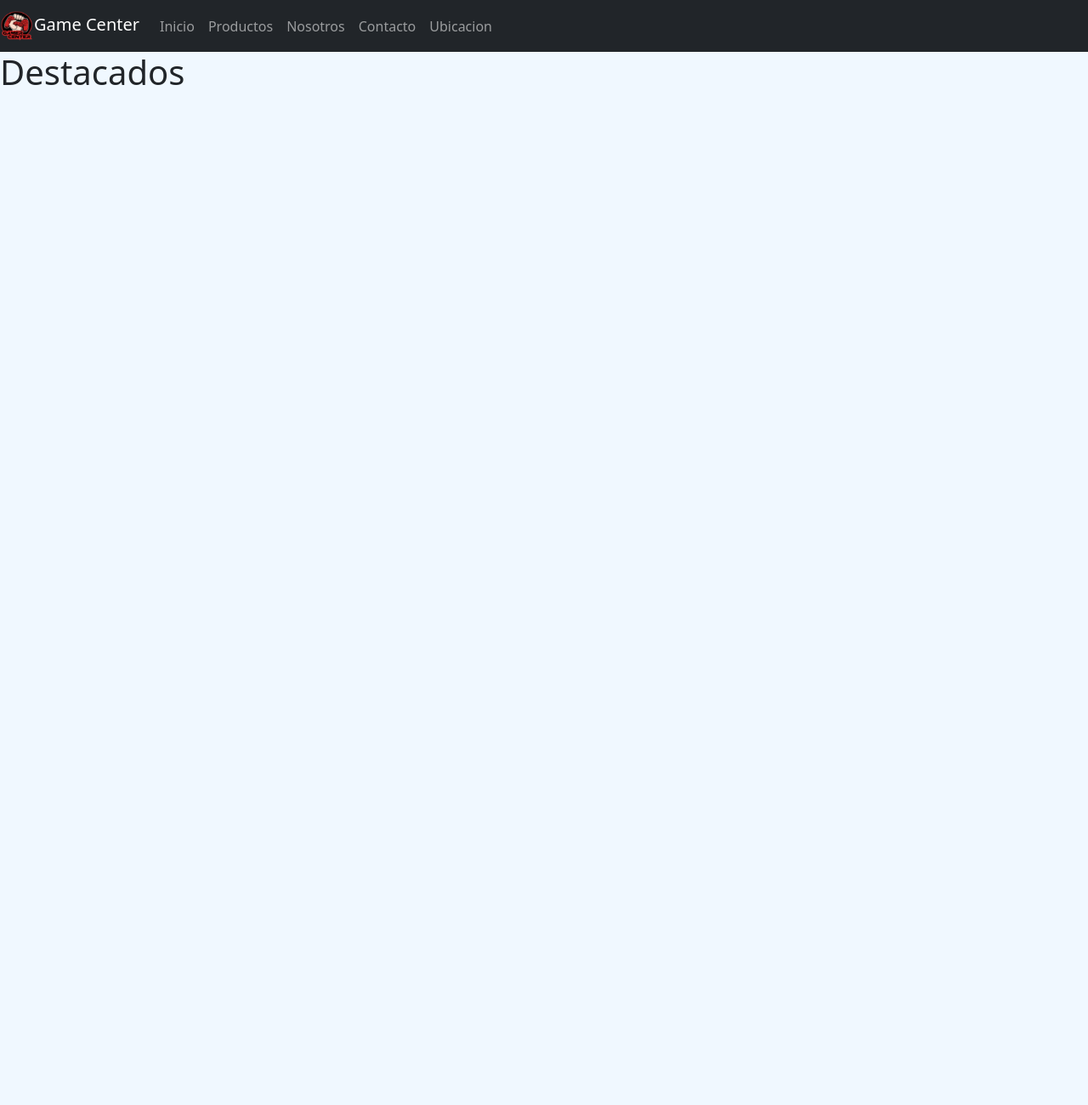
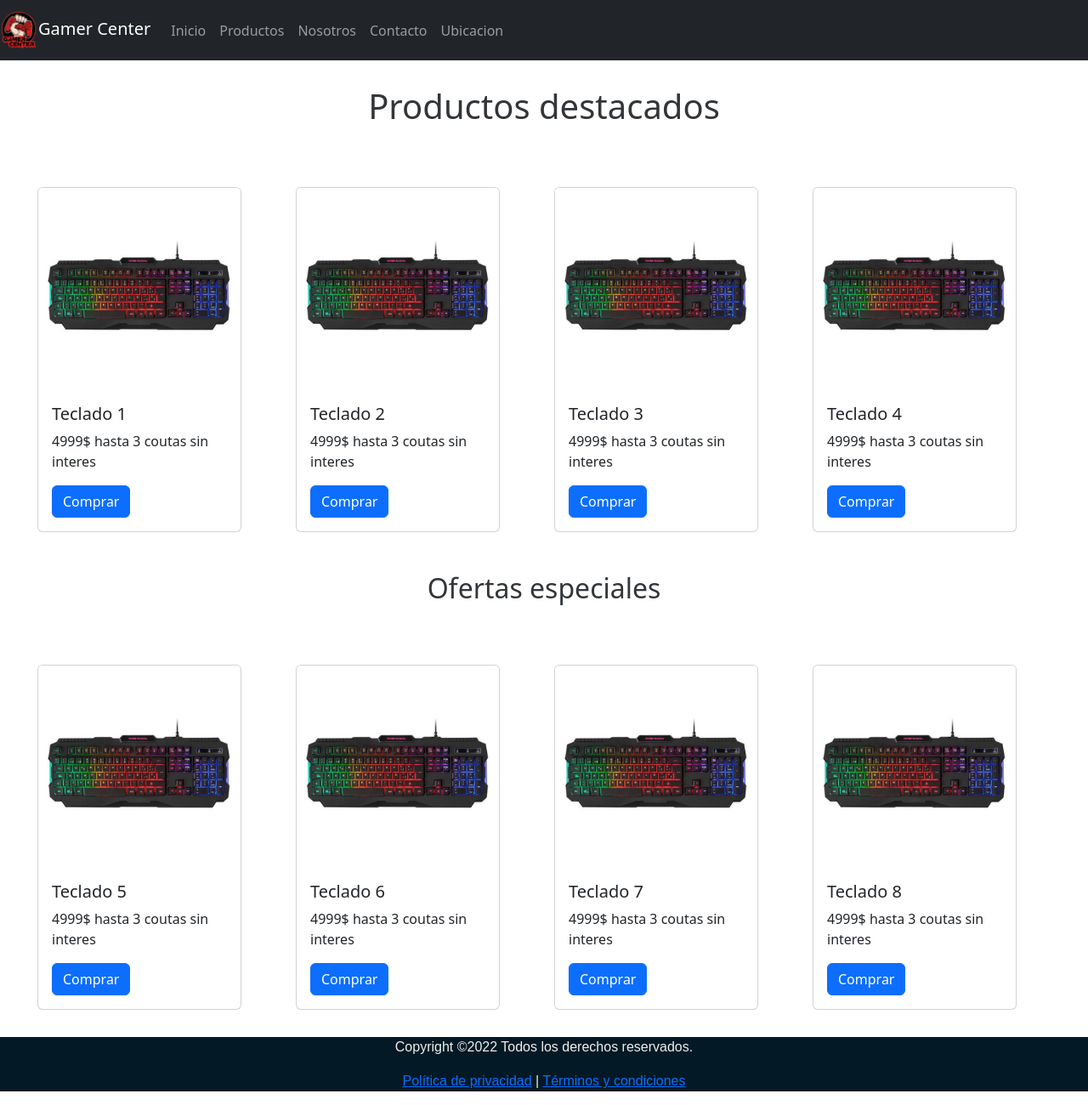
Before and after one commit to sotocortez/Proyecto-final, a plain HTML site: page index.html in a window 1280 px wide. Shown: the whole page at 85% size. Before the commit the page ends 800 px from the top, so only its background shows below. Drawn offline with nearby package versions, Linux system fonts and the light colour scheme.

Commit message:
segundo commit

```diff
--- a/css/style.css
+++ b/css/style.css
@@ -5,5 +5,50 @@
 }
 
 body{
-    background-color: aliceblue;
+    background-color: rgb(255, 255, 255);
 }
+
+h1{
+    text-align: center;
+    margin: 15px;
+    padding: 15px;
+    animation-duration: 3s;
+    animation-name: aparecer;
+    animation-iteration-count: infinite;
+}
+
+@keyframes aparecer{
+    0%{
+        opacity: 0;
+    }
+    100%{
+        opacity: 1;
+    }
+}
+
+h2{
+    text-align: center;
+    margin: 15px;
+    padding: 15px;
+    animation-duration: 3s;
+    animation-name: aparecer;
+    animation-iteration-count: infinite;
+}
+
+.row{
+    margin: 2rem;
+    display: flex;
+    justify-content: space-around;
+}
+
+
+
+footer{
+    background-color:#031926;
+    color: #eef0eb;
+    font-family: 'Poppins', sans-serif;
+    padding: 0;
+    list-style: none;
+    margin: 0 auto;
+    text-align: center;
+}
--- a/index.html
+++ b/index.html
@@ -14,7 +14,7 @@
         <nav class="navbar navbar-expand-md bg-dark" data-bs-theme="dark"
             <div class="container-fluid">
               <a class="navbar-brand" href="./index.html">
-                <img src="img/logos/logo 2.png" alt="Logo" width="40" height="35">Game Center</a>
+                <img src="img/logos/logo 2.png" alt="Logo" width="45" height="45">Gamer Center</a>
               <button class="navbar-toggler" type="button" data-bs-toggle="collapse" data-bs-target="#navbarNav" aria-controls="navbarNav" aria-expanded="false" aria-label="Toggle navigation">
                 <span class="navbar-toggler-icon"></span>
               </button>
@@ -42,12 +42,107 @@
 
     </header>
     <main class="main">
-        <div>
-            <h1>Destacados</h1>
+        <div class="pd">
+          <h1>Productos destacados</h1>
+          <div class="row row-cols-1 row-cols-sm-2 row-cols-md-4 g-4">
+            <div class="col">
+              <div class="card" style="width: 15rem;">
+               <img src="./img/teclados/imagen (1).png" class="card-img-top" alt="teclado1">
+                <div class="card-body">
+                  <h5 class="card-title">Teclado 1</h5>
+                  <p class="card-text">4999$ hasta 3 coutas sin interes</p>
+                  <a href="#" class="btn btn-primary">Comprar</a>
+                </div>
+              </div>
+            </div>
+            <div class="col">
+              <div class="card" style="width: 15rem;">
+                <img src="./img/teclados/imagen (1).png" class="card-img-top" alt="teclado2">
+                <div class="card-body">
+                  <h5 class="card-title">Teclado 2</h5>
+                  <p class="card-text">4999$ hasta 3 coutas sin interes</p>
+                  <a href="#" class="btn btn-primary">Comprar</a>
+                </div>
+              </div>
+            </div>
+            <div class="col">
+              <div class="card" style="width: 15rem;">
+                <img src="./img/teclados/imagen (1).png" class="card-img-top" alt="teclado3">
+                <div class="card-body">
+                  <h5 class="card-title">Teclado 3</h5>
+                  <p class="card-text">4999$ hasta 3 coutas sin interes</p>
+                  <a href="#" class="btn btn-primary">Comprar</a>
+                </div>
+             </div>
+            </div>
+            <div class="col">
+              <div class="card" style="width: 15rem;">
+                <img src="./img/teclados/imagen (1).png" class="card-img-top" alt="teclado4">
+                <div class="card-body">
+                  <h5 class="card-title">Teclado 4</h5>
+                  <p class="card-text">4999$ hasta 3 coutas sin interes</p>
+                  <a href="#" class="btn btn-primary">Comprar</a>
+                </div>
+              </div>
+            </div>
+          </div>
         </div>
+
+
+
+        <div class="oe">
+          <h2>Ofertas especiales</h2>
+          <div class="row row-cols-1 row-cols-sm-2 row-cols-md-4 g-4">
+            <div class="col">
+              <div class="card" style="width: 15rem;">
+               <img src="./img/teclados/imagen (1).png" class="card-img-top" alt="teclado5">
+                <div class="card-body">
+                  <h5 class="card-title">Teclado 5</h5>
+                  <p class="card-text">4999$ hasta 3 coutas sin interes</p>
+                  <a href="#" class="btn btn-primary">Comprar</a>
+                </div>
+              </div>
+            </div>
+            <div class="col">
+              <div class="card" style="width: 15rem;">
+                <img src="./img/teclados/imagen (1).png" class="card-img-top" alt="teclado6">
+                <div class="card-body">
+                  <h5 class="card-title">Teclado 6</h5>
+                  <p class="card-text">4999$ hasta 3 coutas sin interes</p>
+                  <a href="#" class="btn btn-primary">Comprar</a>
+                </div>
+              </div>
+            </div>
+            <div class="col">
+              <div class="card" style="width: 15rem;">
+                <img src="./img/teclados/imagen (1).png" class="card-img-top" alt="teclado7">
+                <div class="card-body">
+                  <h5 class="card-title">Teclado 7</h5>
+                  <p class="card-text">4999$ hasta 3 coutas sin interes</p>
+                  <a href="#" class="btn btn-primary">Comprar</a>
+                </div>
+             </div>
+            </div>
+            <div class="col">
+              <div class="card" style="width: 15rem;">
+                <img src="./img/teclados/imagen (1).png" class="card-img-top" alt="teclado8">
+                <div class="card-body">
+                  <h5 class="card-title">Teclado 8</h5>
+                  <p class="card-text">4999$ hasta 3 coutas sin interes</p>
+                  <a href="#" class="btn btn-primary">Comprar</a>
+                </div>
+             </div>
+            </div>
+          </div>
+        </div>
+
+
     </main>
     <footer>
-
+      <p>Copyright ©2022 Todos los derechos reservados.</p>
+      <a href="privacy.html">Política de privacidad</a> |
+      <a href="terms.html">Términos y condiciones</a>
+    </p>
     </footer>
 
     <script src="https://cdn.jsdelivr.net/npm/bootstrap@5.3.0-alpha1/dist/js/bootstrap.bundle.min.js" integrity="sha384-w76AqPfDkMBDXo30jS1Sgez6pr3x5MlQ1ZAGC+nuZB+EYdgRZgiwxhTBTkF7CXvN" crossorigin="anonymous"></script>
```
Also changed, not shown: img/teclados/imagen (1).png (added).
